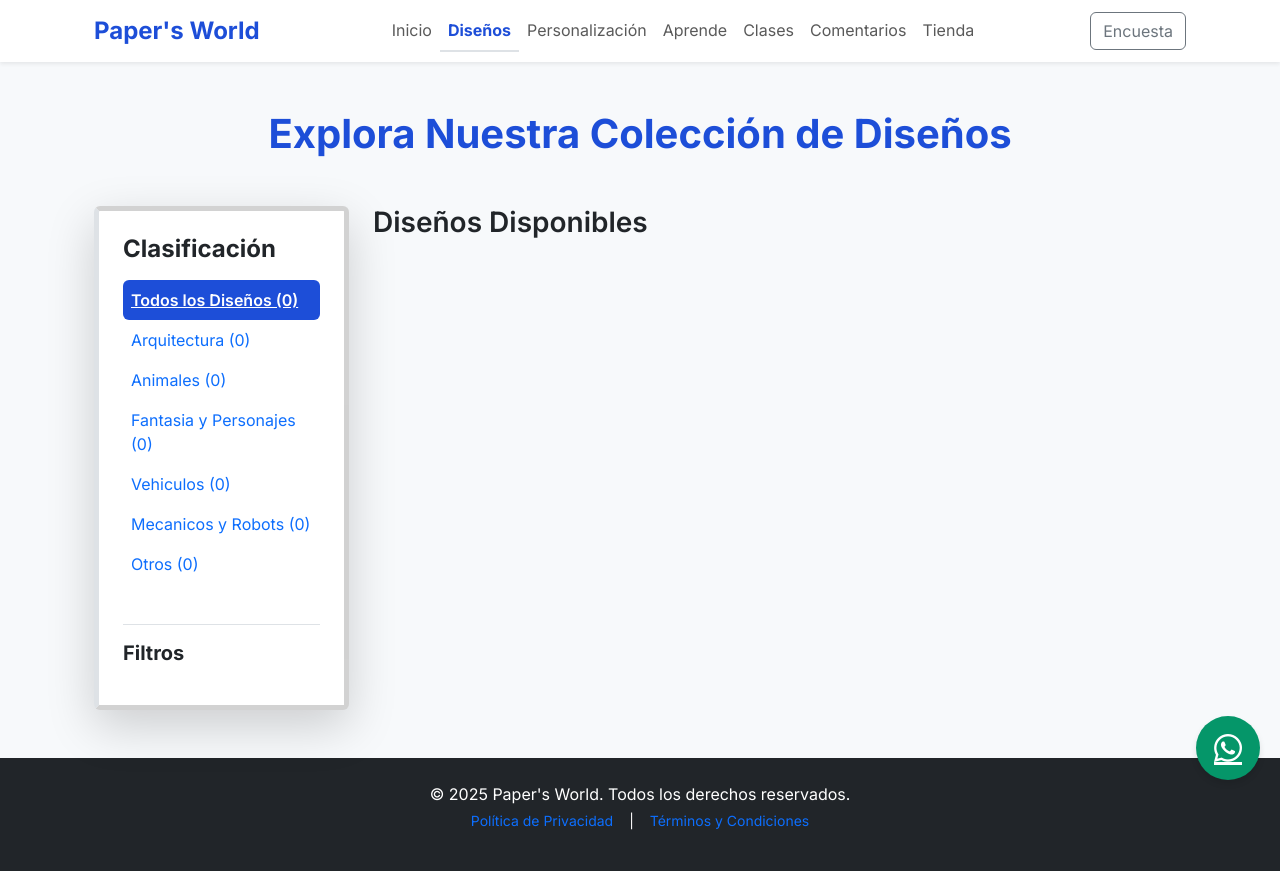
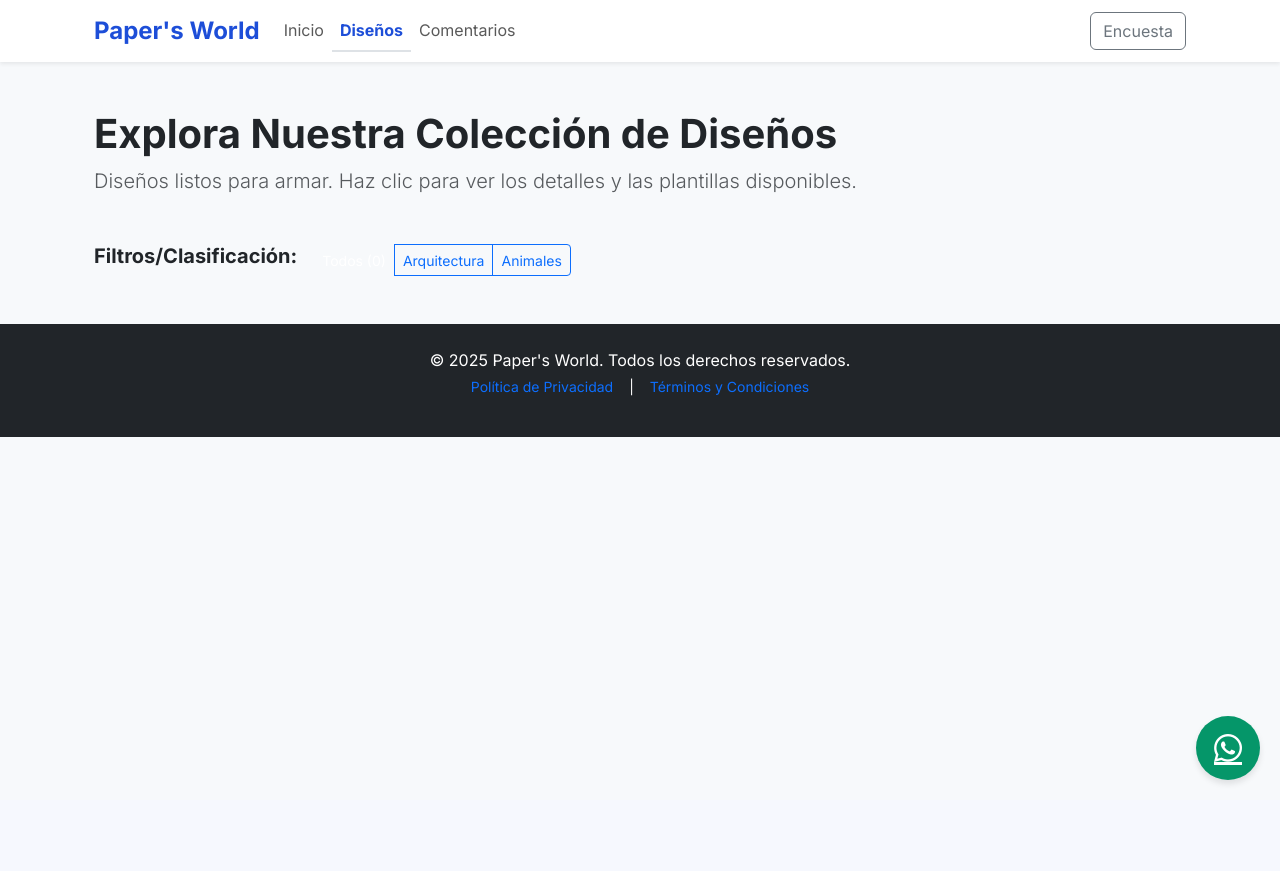
Before and after one commit to estebandev-data/papers-world-1, a Flask app: page /disenos in a window 1280 px wide. After the commit the page ends 785 px from the top, so only its background shows below. Run offline with Flask 3, Linux system fonts and the light colour scheme; data that the repository does not hold is empty.

Commit message:
Update disenos.html

```diff
--- a/templates/disenos.html
+++ b/templates/disenos.html
@@ -33,17 +33,16 @@
             opacity: 0;
             transform: translateY(20px);
             transition: opacity 0.5s ease-out, transform 0.5s ease-out;
+            cursor: pointer; /* Indica que la tarjeta es clickable */
         }
         .design-card.active {
             display: block;
             opacity: 1;
             transform: translateY(0);
         }
-        /* Sticky Sidebar */
-        .sidebar-fixed {
-            position: sticky;
-            top: 80px;
-            align-self: flex-start;
+        .design-card:hover {
+            box-shadow: 0 0.5rem 1rem rgba(0, 0, 0, 0.15) !important;
+            transform: translateY(-2px);
         }
 
         /* Botón Flotante de WhatsApp */
@@ -67,7 +66,7 @@
         .whatsapp-float:hover {
             transform: scale(1.05);
             box-shadow: 0 10px 15px rgba(0, 0, 0, 0.2);
-            color: white; /* Asegura el color blanco al hacer hover */
+            color: white;
         }
         @media (min-width: 768px) {
             .whatsapp-float {
@@ -90,96 +89,66 @@
                 <span class="navbar-toggler-icon"></span>
             </button>
 
-            <div class="collapse navbar-collapse justify-content-center" id="navbarNav">
-                <ul class="navbar-nav mx-auto mb-2 mb-lg-0">
+            <div class="collapse navbar-collapse" id="navbarNav">
+                <ul class="navbar-nav me-auto mb-2 mb-lg-0">
                     <li class="nav-item">
-                        <a class="nav-link text-gray-600" href="{{ url_for('index') }}">Inicio</a>
+                        <a class="nav-link" href="{{ url_for('index') }}">Inicio</a>
                     </li>
                     <li class="nav-item">
-                        <a class="nav-link text-paper-primary fw-bold border-bottom border-2 border-paper-primary" href="{{ url_for('disenos') }}">Diseños</a>
+                        <a class="nav-link active fw-bold text-paper-primary border-bottom border-2 border-paper-primary" aria-current="page" href="{{ url_for('disenos') }}">Diseños</a>
                     </li>
                     <li class="nav-item">
-                        <a class="nav-link text-gray-600" href="{{ url_for('personalizacion') }}">Personalización</a>
-                    </li>
-                    <li class="nav-item">
-                        <a class="nav-link text-gray-600" href="{{ url_for('aprende') }}">Aprende</a>
-                    </li>
-                    <li class="nav-item">
-                        <a class="nav-link text-gray-600" href="{{ url_for('clases') }}">Clases</a>
-                    </li>
-                    <li class="nav-item">
-                        <a class="nav-link text-gray-600" href="{{ url_for('feedback') }}">Comentarios</a>
-                    </li>
-                    <li class="nav-item">
-                        <a class="nav-link text-gray-600" href="{{ url_for('tienda') }}">Tienda</a>
+                        <a class="nav-link" href="{{ url_for('feedback') }}">Comentarios</a>
                     </li>
                     </ul>
 
-                <a href="https://docs.google.com/forms/d/e/1FAIpQLSc24rZVhFwx9PqqqqRjjNjQpUvUBAKdCk3vQDLZrIIxxabrZQ/viewform?usp=sf_link" target="_blank" class="btn btn-outline-secondary d-none d-lg-inline-block">Encuesta</a>
+                <a href="https://docs.google.com/forms/d/e/1FAIpQLSc24rZVhFwx9PqqqqRjjNjQpUvUBAKdCk3vQDLZrIIxxabrZQ/viewform?usp=sf_link" target="_blank" class="btn btn-outline-secondary">Encuesta</a>
             </div>
         </div>
     </nav>
     </header>
 
     <main class="container my-5 px-4">
-        <h1 class="text-center mb-5 fs-1 fw-bolder text-paper-primary">Explora Nuestra Colección de Diseños</h1>
+        <div class="text-center text-md-start mb-5">
+            <h1 class="fs-1 fw-bolder text-dark mb-2">Explora Nuestra Colección de Diseños</h1>
+            <p class="lead text-muted">Diseños listos para armar. Haz clic para ver los detalles y las plantillas disponibles.</p>
+        </div>
 
-        <div class="row g-4">
-
-            <aside class="col-md-3">
-                <div class="sidebar-fixed">
-                    <div class="card p-4 shadow-lg border-start border-paper-primary border-5">
-                        <h2 class="fs-4 fw-bold mb-3 text-gray-800">Clasificación</h2>
-                        <ul class="list-unstyled space-y-1">
-                            <li>
-                                <a href="#" class="d-block p-2 rounded bg-paper-primary text-white fw-semibold">
-                                    Todos los Diseños ({{ disenos|length }})
-                                </a>
-                            </li>
-                            {% set categorias_disponibles = ['Arquitectura', 'Animales', 'Fantasia y Personajes', 'Vehiculos', 'Mecanicos y Robots', 'Otros'] %}
-                            {% for cat in categorias_disponibles %}
-                                {% set count = conteo_categorias.get(cat, 0) if conteo_categorias is defined else 0 %}
-                                <li>
-                                    <a href="#" class="d-block p-2 rounded text-gray-700 hover-bg-light text-decoration-none">
-                                        {{ cat }} ({{ count }})
-                                    </a>
-                                </li>
-                            {% endfor %}
-                        </ul>
-
-                        <h3 class="fs-5 fw-bold mt-4 pt-3 border-top text-gray-800">Filtros</h3>
-                        <div class="mt-2 space-y-2">
+        <div class="d-flex justify-content-start mb-4">
+            <h5 class="fw-bold me-3">Filtros/Clasificación:</h5>
+            <div class="btn-group" role="group" aria-label="Filtros de Diseño">
+                <button type="button" class="btn btn-paper-primary btn-sm text-white">Todos ({{ disenos|length }})</button>
+                <button type="button" class="btn btn-outline-primary btn-sm">Arquitectura</button>
+                <button type="button" class="btn btn-outline-primary btn-sm">Animales</button>
                 </div>
         </div>
-                </div>
-            </aside>
 
-            <section class="col-md-9">
-                <h2 class="fs-3 fw-semibold mb-4 text-gray-700">Diseños Disponibles</h2>
-
-                <div id="design-grid" class="row row-cols-1 row-cols-sm-2 row-cols-lg-3 g-4">
+        <div id="design-grid" class="row row-cols-2 row-cols-md-3 row-cols-lg-4 g-4">
             {% for diseno in disenos %}
             <div class="col">
-                        <div class="design-card card rounded-xl shadow-lg overflow-hidden transition-transform duration-300 hover:shadow-xl"
-                              data-categoria="{{ diseno.categoria | lower }}" data-dificultad="{{ diseno.dificultad | lower }}">
+                <div class="design-card card rounded-3 shadow-sm overflow-hidden h-100"
+                    data-bs-toggle="modal"
+                    data-bs-target="#designModal"
+                    data-nombre="{{ diseno.nombre }}"
+                    data-categoria="{{ diseno.categoria }}"
+                    data-dificultad="{{ diseno.dificultad }}"
+                    data-imagen="{{ url_for('static', filename='imagenes/' + diseno.imagen_url) }}">
 
-                            <div class="w-100" style="height: 12rem; background-color: #f3f4f6;">
+                    <div class="w-100" style="height: 10rem; background-color: #f3f4f6;">
                         <img src="{{ url_for('static', filename='imagenes/' + diseno.imagen_url) }}"
                                 onerror="this.onerror=null; this.src='https://placehold.co/400x300/e5e7eb/4b5563?text=Sin+Imagen';"
                                 alt="Diseño de {{ diseno.nombre }}"
                                 class="w-100 h-100 object-fit-cover">
                     </div>
 
-                            <div class="card-body p-4">
-                                <h3 class="fs-5 fw-bold text-gray-800 mb-1">{{ diseno.nombre }}</h3>
-                                <p class="small text-muted mb-3">
-                                    Categoría: <span class="fw-medium">{{ diseno.categoria }}</span> |
-                                    Dificultad: <span class="fw-medium">{{ diseno.dificultad }}</span>
+                    <div class="card-body p-3">
+                        <h3 class="fs-6 fw-bold text-dark mb-1">{{ diseno.nombre }}</h3>
+                        <p class="small text-muted mb-1">
+                            Categoría: {{ diseno.categoria }}
                         </p>
-
-                                <a href="{{ url_for('tienda') }}" class="btn bg-paper-secondary text-white fw-semibold w-100 py-2 text-decoration-none" style="--bs-btn-hover-bg: #047857;">
-                                    Comprar Diseño
-                                </a>
+                        <p class="small text-muted mb-0">
+                            Dificultad: <span class="fw-medium text-danger">{{ diseno.dificultad }}</span>
+                        </p>
                     </div>
                 </div>
             </div>
@@ -189,12 +158,10 @@
         <div class="text-center mt-5">
             <button id="load-more-btn"
                     onclick="cargarMasDisenos({{ tamano_lote|default(9) }})"
-                            class="btn bg-paper-primary text-white fw-semibold rounded-pill px-5 py-3 shadow-lg transition duration-150 transform hover:scale-105"
-                            style="--bs-btn-hover-bg: #1e40af;">
+                    class="btn bg-paper-secondary text-white fw-semibold rounded-pill px-5 py-2 shadow-lg transition duration-150 transform hover:scale-105"
+                    style="--bs-btn-hover-bg: #047857;">
                 Cargar Más Diseños
             </button>
-                </div>
-            </section>
         </div>
     </main>
 
@@ -217,6 +184,51 @@
         <i class="fab fa-whatsapp"></i>
     </a>
 
+    <div class="modal fade" id="designModal" tabindex="-1" aria-labelledby="designModalLabel" aria-hidden="true">
+        <div class="modal-dialog modal-lg modal-dialog-centered">
+            <div class="modal-content">
+                <div class="modal-header">
+                    <h5 class="modal-title" id="designModalLabel">Detalles del Diseño: <span id="modal-nombre" class="text-paper-primary"></span></h5>
+                    <button type="button" class="btn-close" data-bs-dismiss="modal" aria-label="Cerrar"></button>
+                </div>
+                <div class="modal-body">
+                    <div class="row">
+                        <div class="col-md-5">
+                            <img id="modal-imagen" src="" alt="Diseño en Detalle" class="img-fluid rounded shadow-sm">
+                            <small class="d-block text-center mt-2 text-muted">Imagen de referencia</small>
+                        </div>
+
+                        <div class="col-md-7">
+                            <h3 class="fw-bold mb-3">Información Clave</h3>
+                            <ul class="list-group list-group-flush mb-4">
+                                <li class="list-group-item">
+                                    <span class="fw-bold">Categoría:</span> <span id="modal-categoria"></span>
+                                </li>
+                                <li class="list-group-item">
+                                    <span class="fw-bold">Dificultad:</span> <span id="modal-dificultad" class="fw-bold"></span>
+                                </li>
+                                <li class="list-group-item">
+                                    <span class="fw-bold">Número de Piezas:</span> ~50 piezas
+                                </li>
+                                <li class="list-group-item">
+                                    <span class="fw-bold">Tiempo Estimado:</span> 3 - 5 horas
+                                </li>
+                            </ul>
+
+                            <p class="text-muted">
+                                *Nota: Aquí podrías añadir una descripción detallada del diseño, dimensiones o cualquier otra información relevante que tengas en tu base de datos.
+                            </p>
+
+                            <a id="modal-comprar" href="{{ url_for('tienda') }}" class="btn bg-paper-secondary text-white fw-bold w-100 py-2 mt-3" style="--bs-btn-hover-bg: #047857;">
+                                <i class="fas fa-shopping-cart me-2"></i> Comprar Plantilla
+                            </a>
+                        </div>
+                    </div>
+                </div>
+            </div>
+        </div>
+    </div>
+
     <script src="https://cdn.jsdelivr.net/npm/bootstrap@5.3.3/dist/js/bootstrap.bundle.min.js" integrity="sha384-YvpcrYf0tY3lHB60NNkmXc5s9fDVZLESaAA55NDzOxhy9GkcIdslK1eN7N6jIeHz" crossorigin="anonymous"></script>
 
     <script>
@@ -228,7 +240,6 @@
         function initializeDesigns(limit) {
             designCards.forEach((card, index) => {
                 if (index < limit) {
-                    // Usar la clase 'active' para controlar la visibilidad con el CSS custom
                     card.classList.add('active');
                 } else {
                     card.classList.remove('active');
@@ -259,13 +270,45 @@
             if (currentIndex >= designCards.length) {
                 loadMoreBtn.style.display = 'none';
             } else {
-                loadMoreBtn.style.display = 'block'; // Usar 'block' o 'inline-block' para Bootstrap
+                loadMoreBtn.style.display = 'block';
             }
         }
 
         document.addEventListener('DOMContentLoaded', () => {
             const batchSize = {{ tamano_lote|default(8) }};
             initializeDesigns(batchSize);
+
+            // 🚨 LÓGICA PARA LLENAR EL MODAL
+            const designModal = document.getElementById('designModal');
+            designModal.addEventListener('show.bs.modal', event => {
+                // Botón que activó el modal
+                const button = event.relatedTarget;
+
+                // Extraer información de los atributos data-
+                const nombre = button.getAttribute('data-nombre');
+                const categoria = button.getAttribute('data-categoria');
+                const dificultad = button.getAttribute('data-dificultad');
+                const imagen = button.getAttribute('data-imagen');
+
+                // Actualizar el contenido del modal
+                document.getElementById('modal-nombre').textContent = nombre;
+                document.getElementById('modal-categoria').textContent = categoria;
+                document.getElementById('modal-dificultad').textContent = dificultad;
+                document.getElementById('modal-imagen').src = imagen;
+
+                // Opcional: Cambiar color de la dificultad
+                const diffSpan = document.getElementById('modal-dificultad');
+                diffSpan.className = 'fw-bold'; // Resetear
+                if (dificultad.toLowerCase().includes('fácil')) {
+                    diffSpan.classList.add('text-success');
+                } else if (dificultad.toLowerCase().includes('media')) {
+                    diffSpan.classList.add('text-warning');
+                } else if (dificultad.toLowerCase().includes('difícil') || dificultad.toLowerCase().includes('experto')) {
+                    diffSpan.classList.add('text-danger');
+                } else {
+                    diffSpan.classList.add('text-muted');
+                }
+            });
         });
     </script>
 </body>
```
Lines whose indentation alone changed are shown as unchanged.
